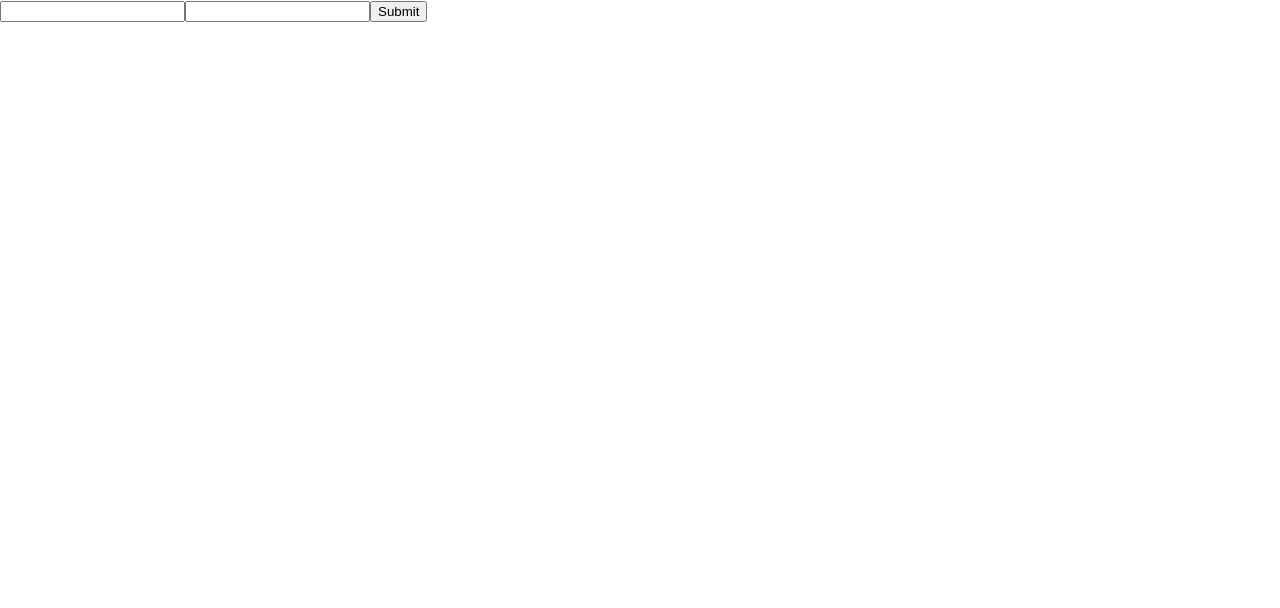
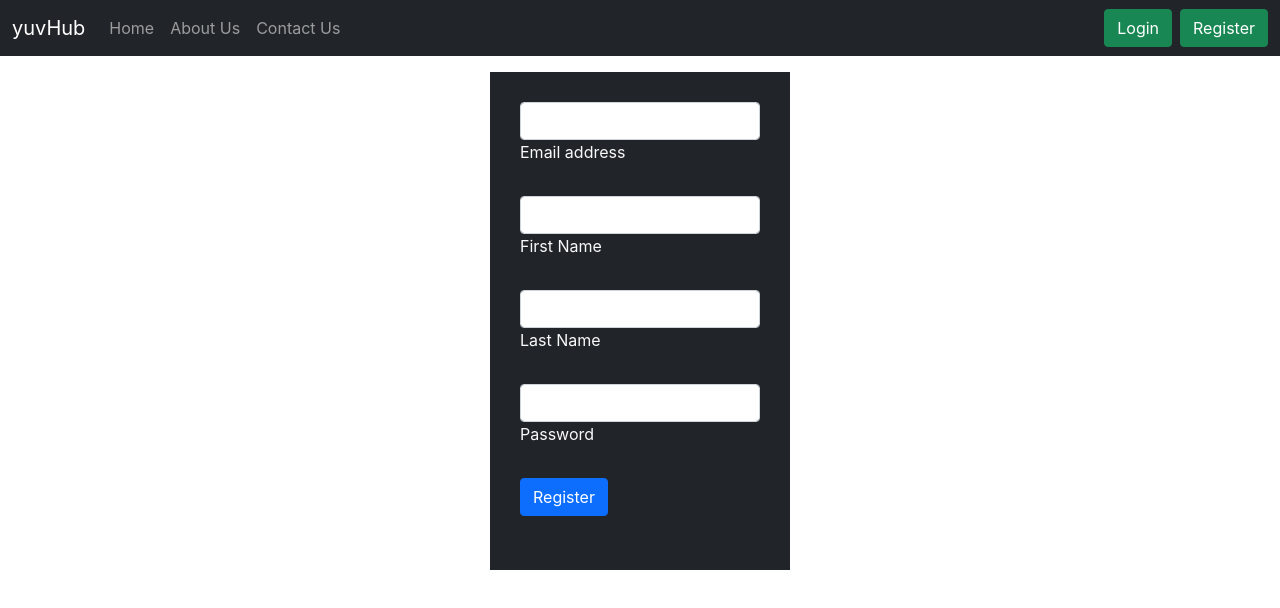
Before and after one commit to YuvRaj6392/yuvHub-Front-End, a React (Create React App) app: page /register in a window 1280 px wide. Shown: the top 608 px of the page. Built offline with nearby package versions, Linux system fonts and the light colour scheme.

Commit message:
added changes

```diff
--- a/package.json
+++ b/package.json
@@ -3,11 +3,15 @@
   "version": "0.1.0",
   "private": true,
   "dependencies": {
+    "@emotion/react": "^11.10.4",
+    "@emotion/styled": "^11.10.4",
+    "@mui/material": "^5.10.8",
     "@testing-library/jest-dom": "^5.16.5",
     "@testing-library/react": "^13.4.0",
     "@testing-library/user-event": "^13.5.0",
     "react": "^18.2.0",
     "react-dom": "^18.2.0",
+    "react-router-dom": "^6.4.1",
     "react-scripts": "5.0.1",
     "web-vitals": "^2.1.4"
   },
--- a/public/index.html
+++ b/public/index.html
@@ -10,25 +10,17 @@
       content="This is the edtech website!"
     />
     <link rel="apple-touch-icon" href="%PUBLIC_URL%/logo192.png" />
-    <!--
-      manifest.json provides metadata used when your web app is installed on a
-      user's mobile device or desktop. See https://developers.google.com/web/fundamentals/web-app-manifest/
-    -->
+
     <link rel="manifest" href="%PUBLIC_URL%/manifest.json" />
-    <!--
-      Notice the use of %PUBLIC_URL% in the tags above.
-      It will be replaced with the URL of the `public` folder during the build.
-      Only files inside the `public` folder can be referenced from the HTML.
+    <link href="https://cdn.jsdelivr.net/npm/bootstrap@5.0.2/dist/css/bootstrap.min.css" rel="stylesheet" integrity="sha384-EVSTQN3/azprG1Anm3QDgpJLIm9Nao0Yz1ztcQTwFspd3yD65VohhpuuCOmLASjC" crossorigin="anonymous">
 
-      Unlike "/favicon.ico" or "favicon.ico", "%PUBLIC_URL%/favicon.ico" will
-      work correctly both with client-side routing and a non-root public URL.
-      Learn how to configure a non-root public URL by running `npm run build`.
-    -->
     <title>yuvHub</title>
   </head>
   <body>
     <noscript>You need to enable JavaScript to run this app.</noscript>
     <div id="root"></div>
 
+
+    <script src="https://cdn.jsdelivr.net/npm/bootstrap@5.0.2/dist/js/bootstrap.bundle.min.js" integrity="sha384-MrcW6ZMFYlzcLA8Nl+NtUVF0sA7MsXsP1UyJoMp4YLEuNSfAP+JcXn/tWtIaxVXM" crossorigin="anonymous"></script>
   </body>
 </html>
--- a/src/App.js
+++ b/src/App.js
@@ -1,39 +1,23 @@
-import React, { useState } from 'react'
+import React from 'react'
+import Register from './components/Register'
+import Login from './components/Login'
+import Header from './components/Header'
+import { BrowserRouter as Router, Routes, Route } from 'react-router-dom'
+import Index from './components/Index'
+export default function App() {
+  return (
 
-export default function App() {
-  const [email,setEmail]=useState("");
-  const [password,setPassword]=useState("");
-  const data={
-    email:email,
-    password:password
-  }
-  const onFormSubmit=(e)=>{
-    e.preventDefault();
-    fetch('http://localhost:8080/api/login',{
-      method:"POST",
-      headers: {
-        'Content-Type': 'application/json',
-      },
-      body:JSON.stringify(data)
-    }).then(res=>res.json()).then(data=>{
-    if(data.message.token)
-    {
-      console.log(data.message.token)
-      console.log('you will be successfully logged in and see the course from here!')
-    }
-    else
-    {
-      console.log('you will not be able to login!')
-    }
-    })
-  }
-  return (
-    <div>
-    <form  onSubmit={onFormSubmit} method='post'>
-    <input type="text" name="email" onInput={e=>setEmail(e.target.value)} />
-    <input type="text" name='password' onInput={e=>setPassword(e.target.value)} />
-    <input type="submit" />
-    </form>
-    </div>
+
+
+    <Router>
+    <Header />
+      <Routes>
+        <Route path='/' element={<Index />}   />
+        <Route path='/login' element={<Login />}   />
+        <Route path='/register' element={<Register />}   />
+      </Routes>
+    </Router>
+
+
   )
 }
--- /dev/null
+++ b/src/components/Header.js
@@ -0,0 +1,39 @@
+import React from 'react'
+import { Link } from 'react-router-dom'
+export default function Header() {
+  return (
+    <div>
+
+     <nav className="navbar navbar-expand-lg navbar-dark bg-dark">
+  <div className="container-fluid">
+    <Link className="navbar-brand" to="/">yuvHub</Link>
+    <button className="navbar-toggler" type="button" data-bs-toggle="collapse" data-bs-target="#navbarSupportedContent" aria-controls="navbarSupportedContent" aria-expanded="false" aria-label="Toggle navigation">
+      <span className="navbar-toggler-icon"></span>
+    </button>
+    <div className="collapse navbar-collapse" id="navbarSupportedContent">
+      <ul className="navbar-nav me-auto mb-2 mb-lg-0">
+        <li className="nav-item">
+          <Link className="nav-link" aria-current="page" to="/">Home</Link>
+        </li>
+        <li className="nav-item">
+          <Link className="nav-link" to="/">About Us</Link>
+        </li>
+
+        <li className="nav-item">
+          <Link className="nav-link" href="/">Contact Us</Link>
+        </li>
+
+
+      </ul>
+      <form className="d-flex">
+        <Link className="btn btn-success"  id='login' to='/login' >Login</Link>
+
+        <Link className=" ms-2 btn btn-success"  id='register' to='/register'>Register</Link>
+
+      </form>
+
+    </div>
+  </div>
+</nav></div>
+  )
+}
--- /dev/null
+++ b/src/components/Index.js
@@ -0,0 +1,11 @@
+import React from 'react'
+
+
+export default function Index() {
+  return (
+    <>
+      <img src="https://images.unsplash.com/photo-1523240795612-9a054b0db644?ixlib=rb-1.2.1&ixid=MnwxMjA3fDB8MHxzZWFyY2h8MTR8fHN0dWR5fGVufDB8fDB8fA%3D%3D&auto=format&fit=crop&w=600&q=60" style={{width:'100%',height:'500px',opacity:'0.7'}} alt="" />
+    </>
+
+  )
+}
--- /dev/null
+++ b/src/components/Login.js
@@ -0,0 +1,49 @@
+import React from 'react'
+
+export default function Login() {
+  return (
+    <div>
+         <div className='container mt-3 bg-dark text-light ' style={{maxWidth:'300px',padding:'30px'}}>
+    <form>
+
+  <div className="form-outline mb-4">
+    <input type="email" id="form2Example1" className="form-control" />
+    <label className="form-label" htmlFor="form2Example1">Email address</label>
+  </div>
+
+
+  <div className="form-outline mb-4">
+    <input type="password" id="form2Example2" className="form-control" />
+    <label className="form-label" htmlFor="form2Example2">Password</label>
+  </div>
+
+
+
+  <button type="button" className="btn btn-primary btn-block mb-4">Sign in</button>
+
+
+  <div className="text-center">
+    <p>Not a member? <a href="#!">Register</a></p>
+    <p>or sign up with:</p>
+    <button type="button" className="btn btn-link btn-floating mx-1">
+      <i className="fab fa-facebook-f"></i>
+    </button>
+
+    <button type="button" className="btn btn-link btn-floating mx-1">
+      <i className="fab fa-google"></i>
+    </button>
+
+    <button type="button" className="btn btn-link btn-floating mx-1">
+      <i className="fab fa-twitter"></i>
+    </button>
+
+    <button type="button" className="btn btn-link btn-floating mx-1">
+      <i className="fab fa-github"></i>
+    </button>
+  </div>
+</form>
+
+    </div>
+    </div>
+  )
+}
--- /dev/null
+++ b/src/components/Register.js
@@ -0,0 +1,42 @@
+
+
+export default function Register() {
+  return (
+   <>
+     <div className='container mt-3  bg-dark text-light ' style={{maxWidth:'300px',padding:'30px'}}>
+    <form>
+
+  <div className="form-outline mb-4">
+    <input type="email" id="form2Example1" className="form-control" />
+    <label className="form-label" htmlFor="form2Example1">Email address</label>
+  </div>
+
+  <div className="form-outline mb-4">
+    <input type="password" id="form2Example2" className="form-control" />
+    <label className="form-label" htmlFor="form2Example2">First Name</label>
+  </div>
+
+  <div className="form-outline mb-4">
+    <input type="password" id="form2Example2" className="form-control" />
+    <label className="form-label" htmlFor="form2Example2">Last Name</label>
+  </div>
+
+  <div className="form-outline mb-4">
+    <input type="password" id="form2Example2" className="form-control" />
+    <label className="form-label" htmlFor="form2Example2">Password</label>
+  </div>
+
+
+
+
+
+  <button type="button" className="btn btn-primary btn-block mb-4">Register</button>
+
+
+
+</form>
+
+    </div>
+   </>
+  )
+}
```
Also changed, not shown: src/demo.js (added, +40 -0 lines), src/components/Home.js (deleted), 1 other file (tests, documents, lock files or other folders).
